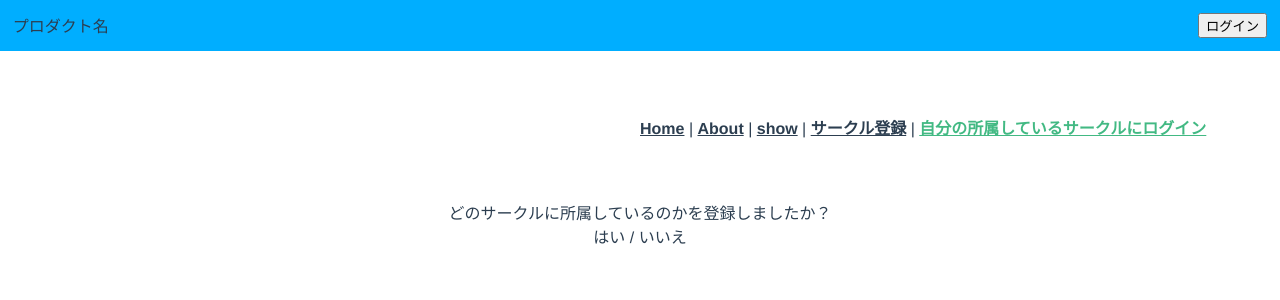
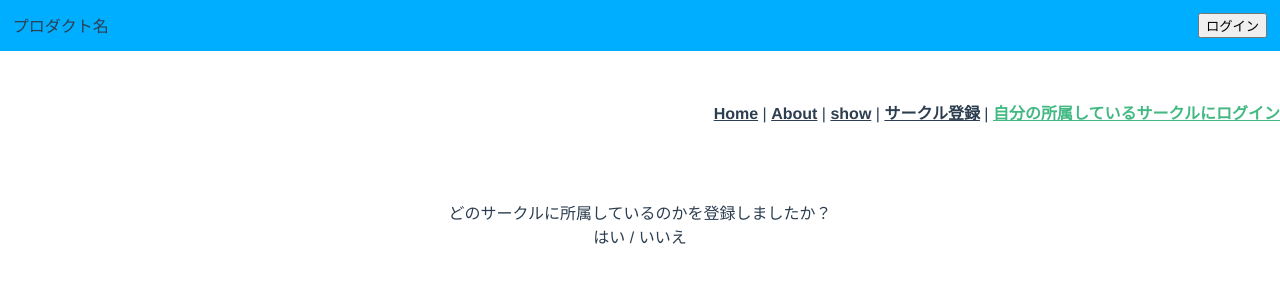
Before and after one commit to team2-birthday/our_app, a Vue app: page /circleLogin in a window 1280 px wide. Shown: the top 300 px of the page. Built offline with nearby package versions, Linux system fonts and the light colour scheme.

Commit message:
headerの高さの変更

```diff
--- a/src/App.vue
+++ b/src/App.vue
@@ -2,7 +2,9 @@
   <div class="header">
     <div class="prodact-name">プロダクト名</div>
     <div class="login">
+      <div>
         <UserLogin v-bind:circleLogin="circleLogin"></UserLogin>
+      </div>
       <div v-if="circleLogin">
         <div>サークル:{{ circleLoginName }}</div>
         <button v-on:click="circleLogout" v-bind:disabled="circleEditCheck">
@@ -11,6 +13,7 @@
       </div>
     </div>
   </div>
+  <div class="router-link">
     <nav>
       <router-link to="/">Home</router-link> |
       <router-link to="/about">About</router-link> |
@@ -24,6 +27,7 @@
         <router-link to="/circleEdit">サークル内容の編集</router-link>
       </div>
     </nav>
+  </div>
   <router-view
     v-on:circleEditing="circleEditing"
     v-on:circleLoginData="circleLoginDataMove"
@@ -94,13 +98,16 @@ body {
   align-items: center; /*上下中央揃え*/
 }
 
+.router-link {
+  width: 100%;
+  display: flex;
+  position: fixed;
+  margin-top: 100px;
+}
+
 nav {
-  position: fixed; /* ウィンドウを基準に画面に固定 */
-  display: inline;
-  float: right;
-  margin-top: 9%;
-  margin-bottom: 3%;
-  z-index: 50;
+  margin-left: auto;
+  z-index: 100;
 }
 
 .prodact-name {
--- a/src/components/UserLogin.vue
+++ b/src/components/UserLogin.vue
@@ -79,9 +79,3 @@ export default {
   },
 }
 </script>
-
-<style>
-.user-login {
-  float: right;
-}
-</style>
```
Lines whose indentation alone changed are shown as unchanged.
